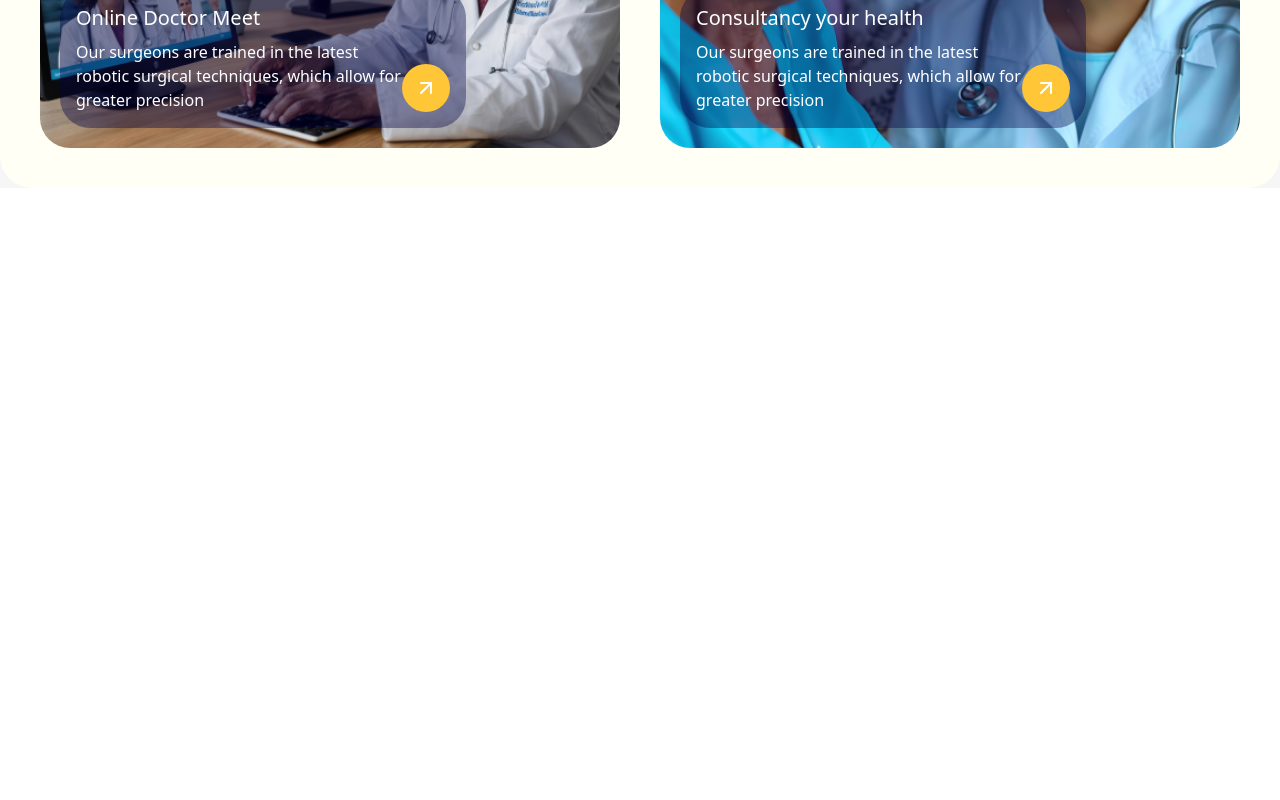
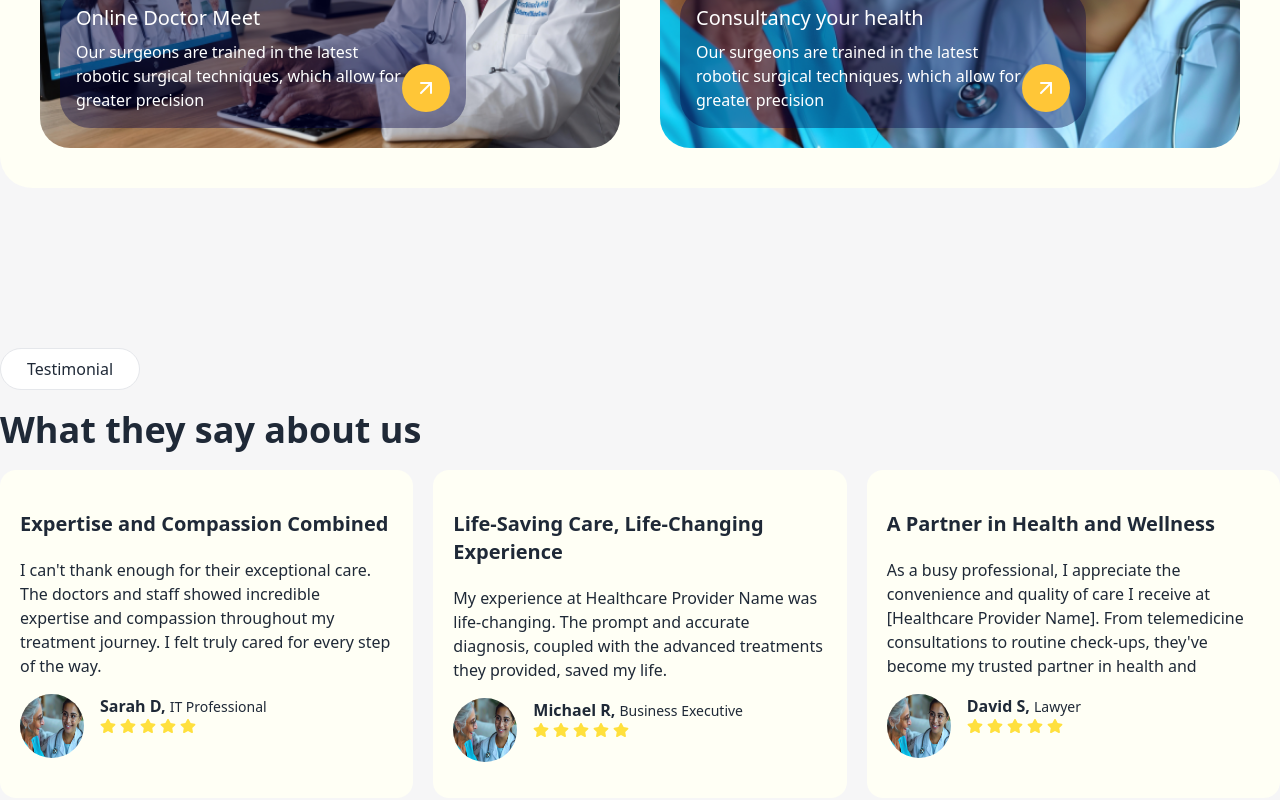
Before and after one commit to mdmarufhossianbd/healthcare, a React (Vite) app: page / in a window 1280 px wide. Shown: the part 2529-3329 px from the top of the page. Before the commit the page ends 2717 px from the top, so only its background shows below. Built offline with nearby package versions, Linux system fonts and the light colour scheme.

Commit message:
Testimonial tection added

```diff
--- a/src/App.jsx
+++ b/src/App.jsx
@@ -3,6 +3,7 @@ import About from './components/About'
 import Banner from './components/Banner'
 import Navber from './components/Navber'
 import Service from './components/Service'
+import Testimonial from './components/Testimonial'
 
 function App() {
 
@@ -12,6 +13,7 @@ function App() {
       <Banner></Banner>
       <About></About>
       <Service></Service>
+      <Testimonial></Testimonial>
     </>
   )
 }
--- /dev/null
+++ b/src/components/Testimonial.jsx
@@ -0,0 +1,69 @@
+import { FaStar } from "react-icons/fa";
+import userImg from '../../public/Media/Rectangle 27.png';
+
+const Testimonial = () => {
+    return (
+        <div className="max-w-7xl mx-auto py-40">
+            <div>
+                <button className="rounded-3xl border px-6 py-2 bg-white w-[140px]">Testimonial</button>
+                <h2 className="py-5 text-4xl font-semibold">What they say about us</h2>
+            </div>
+            <div className="grid lg:grid-cols-3 md:grid-cols-2 grid-cols-1 gap-5">
+                <div className="bg-[#FFFFF5] rounded-2xl p-5">
+                    <h2 className="text-xl font-semibold py-5">Expertise and Compassion Combined</h2>
+                    <p>I can't thank enough for their exceptional care. The doctors and staff showed incredible expertise and compassion throughout my treatment journey. I felt truly cared for every step of the way.</p>
+                    <div className="flex gap-4 py-4">
+                        <img className='rounded-full w-16 h-16' src={userImg} alt="" />
+                        <div>
+                            <h6 className='font-semibold'>Sarah D, <span className='font-normal text-sm'>IT Professional</span></h6>
+                            <div className='*:text-[#FFE03D] flex gap-1'>
+                                <FaStar />
+                                <FaStar />
+                                <FaStar />
+                                <FaStar />
+                                <FaStar />
+                            </div>
+                        </div>
+                    </div>
+                </div>
+
+                <div className="bg-[#FFFFF5] rounded-2xl p-5">
+                    <h2 className="text-xl font-semibold py-5">Life-Saving Care, Life-Changing Experience</h2>
+                    <p>My experience at Healthcare Provider Name was life-changing. The prompt and accurate diagnosis, coupled with the advanced treatments they provided, saved my life.</p>
+                    <div className="flex gap-4 py-4">
+                        <img className='rounded-full w-16 h-16' src={userImg} alt="" />
+                        <div>
+                            <h6 className='font-semibold'>Michael R, <span className='font-normal text-sm'>Business Executive</span></h6>
+                            <div className='*:text-[#FFE03D] flex gap-1'>
+                                <FaStar />
+                                <FaStar />
+                                <FaStar />
+                                <FaStar />
+                                <FaStar />
+                            </div>
+                        </div>
+                    </div>
+                </div>
+                <div className="bg-[#FFFFF5] rounded-2xl p-5">
+                    <h2 className="text-xl font-semibold py-5">A Partner in Health and Wellness</h2>
+                    <p>As a busy professional, I appreciate the convenience and quality of care I receive at [Healthcare Provider Name]. From telemedicine consultations to routine check-ups, they've become my trusted partner in health and</p>
+                    <div className="flex gap-4 py-4">
+                        <img className='rounded-full w-16 h-16' src={userImg} alt="" />
+                        <div>
+                            <h6 className='font-semibold'>David S, <span className='font-normal text-sm'>Lawyer</span></h6>
+                            <div className='*:text-[#FFE03D] flex gap-1'>
+                                <FaStar />
+                                <FaStar />
+                                <FaStar />
+                                <FaStar />
+                                <FaStar />
+                            </div>
+                        </div>
+                    </div>
+                </div>
+            </div>
+        </div>
+    );
+};
+
+export default Testimonial;
```
